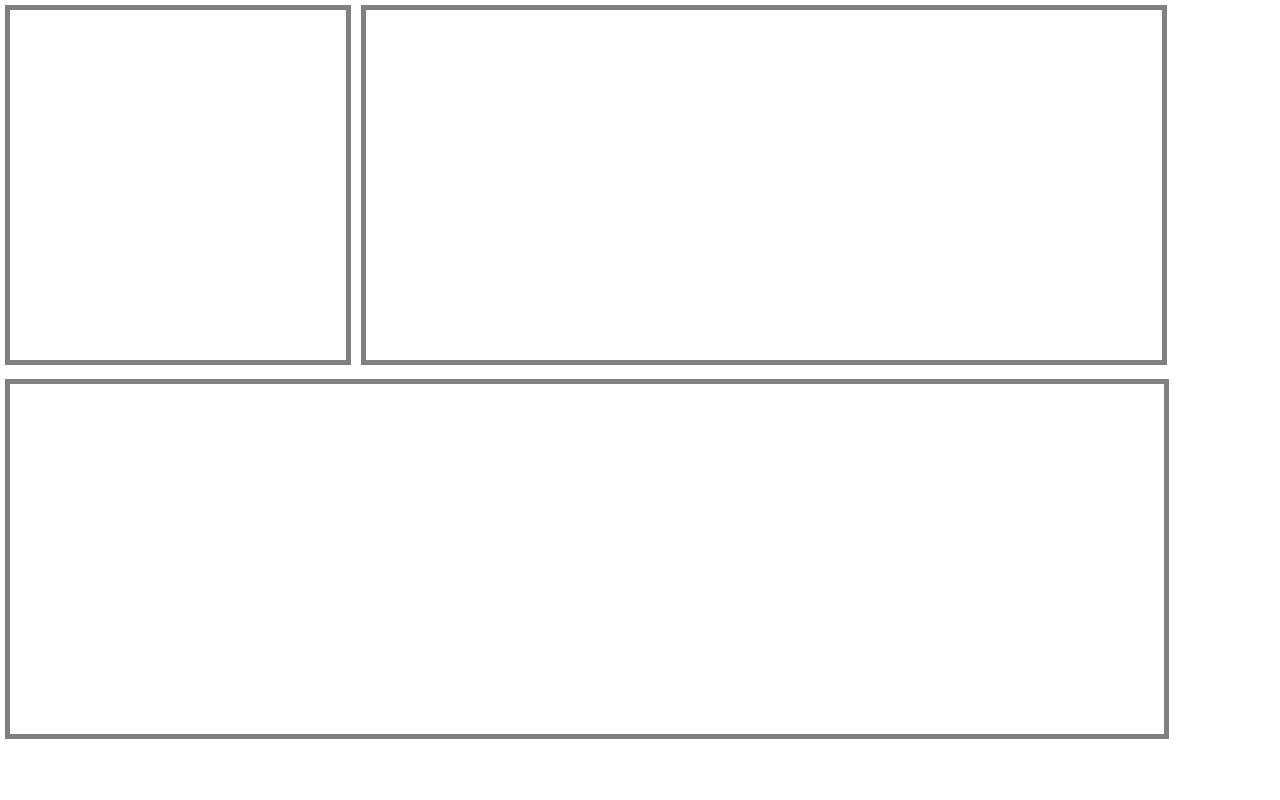
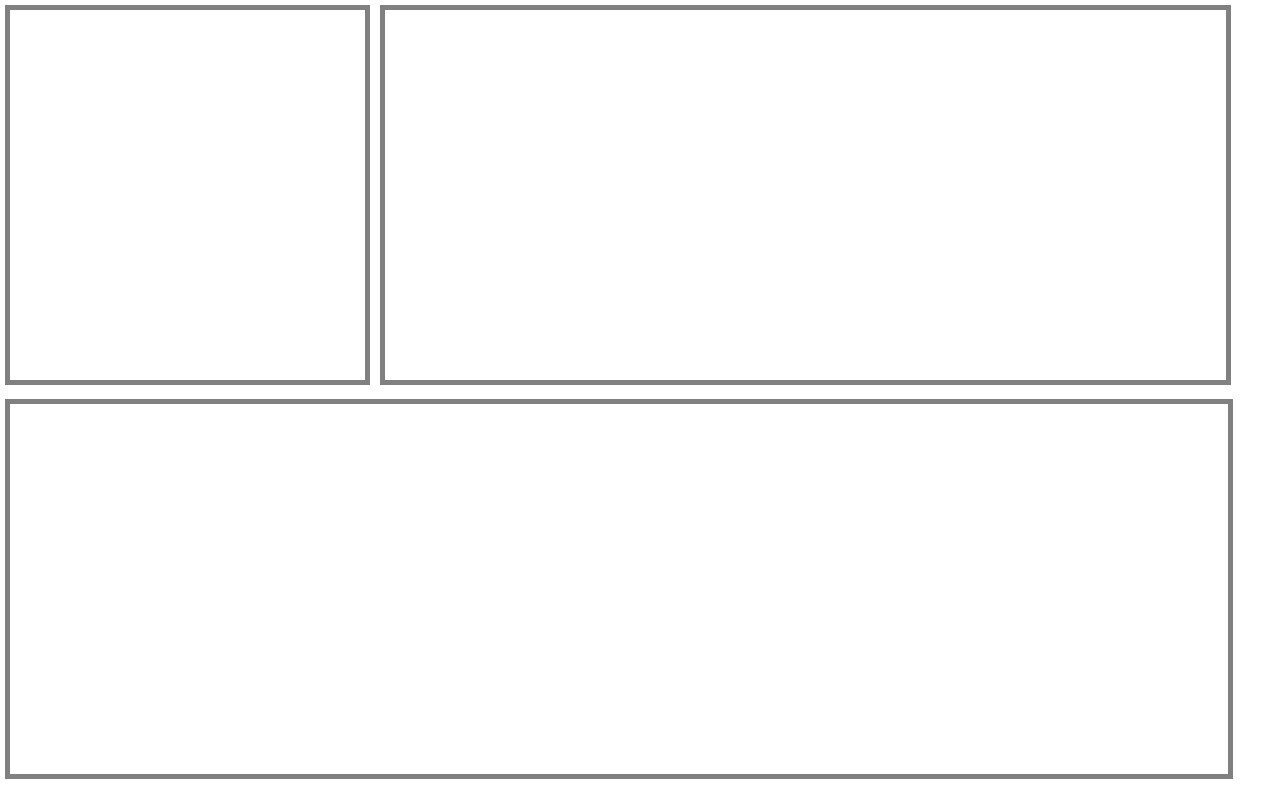
Before and after one commit to pSnehanshu/precily-task, a React (Create React App) app in the folder frontend/: page / in a window 1280 px wide. Built offline with nearby package versions, Linux system fonts and the light colour scheme.

Commit message:
WindowBox moved to a separate file

```diff
--- a/frontend/src/App.js
+++ b/frontend/src/App.js
@@ -1,52 +1,11 @@
 import { useState } from "react";
-import { get, flow } from "lodash-es";
-import styled from "styled-components";
-import { DragHandleHorizontal, DragHandleVertical } from "./components/Handles";
+import { flow } from "lodash-es";
+import WindownBox from './components/WindowBox';
 
-const Win = styled.div`
-  display: inline-block;
-  margin: 5px;
-  position: relative;
-  width: ${props => get(props, 'width', '100%')};
-  height: ${props => get(props, 'height', '350px')};
-`;
+const getPercent = (amount, percent = 100) => (percent/100) * amount;
 
-function WindownBox({
-  height,
-  width,
-  onIncreaseWidth,
-  onDecreaseWidth ,
-  onIncreaseHeight,
-  onDecreaseHeight,
-}) {
-  return <Win height={height} width={width}>
-    <DragHandleHorizontal
-      type="top"
-      dragUp={onIncreaseHeight}
-      dragDown={onDecreaseHeight}
-    />
-    <DragHandleHorizontal
-      type="bottom"
-      dragUp={onDecreaseHeight}
-      dragDown={onIncreaseHeight}
-    />
-    <DragHandleVertical
-      type="right"
-      dragRight={onIncreaseWidth}
-      dragLeft={onDecreaseWidth}
-    />
-    <DragHandleVertical
-      type="left"
-      dragRight={onDecreaseWidth}
-      dragLeft={onIncreaseWidth}
-    />
-  </Win>;
-}
-
-const getPercent = (amount = 1, percent = 100) => (percent/100) * amount;
-
-const winW = getPercent(window.innerWidth, 90);
-const winH = getPercent(window.innerHeight, 90);
+const winW = getPercent(window.innerWidth, 95);
+const winH = getPercent(window.innerHeight, 95);
 
 function App() {
   const [sizes, setSizes] = useState({
--- /dev/null
+++ b/frontend/src/components/WindowBox.js
@@ -0,0 +1,43 @@
+import { get } from "lodash-es";
+import styled from "styled-components";
+import { DragHandleHorizontal, DragHandleVertical } from "./Handles";
+
+const Win = styled.div`
+  display: inline-block;
+  margin: 5px;
+  position: relative;
+  width: ${props => get(props, 'width', '100%')};
+  height: ${props => get(props, 'height', '350px')};
+`;
+
+export default function WindownBox({
+  height,
+  width,
+  onIncreaseWidth,
+  onDecreaseWidth ,
+  onIncreaseHeight,
+  onDecreaseHeight,
+}) {
+  return <Win height={height} width={width}>
+    <DragHandleHorizontal
+      type="top"
+      dragUp={onIncreaseHeight}
+      dragDown={onDecreaseHeight}
+    />
+    <DragHandleHorizontal
+      type="bottom"
+      dragUp={onDecreaseHeight}
+      dragDown={onIncreaseHeight}
+    />
+    <DragHandleVertical
+      type="right"
+      dragRight={onIncreaseWidth}
+      dragLeft={onDecreaseWidth}
+    />
+    <DragHandleVertical
+      type="left"
+      dragRight={onDecreaseWidth}
+      dragLeft={onIncreaseWidth}
+    />
+  </Win>;
+}
```
